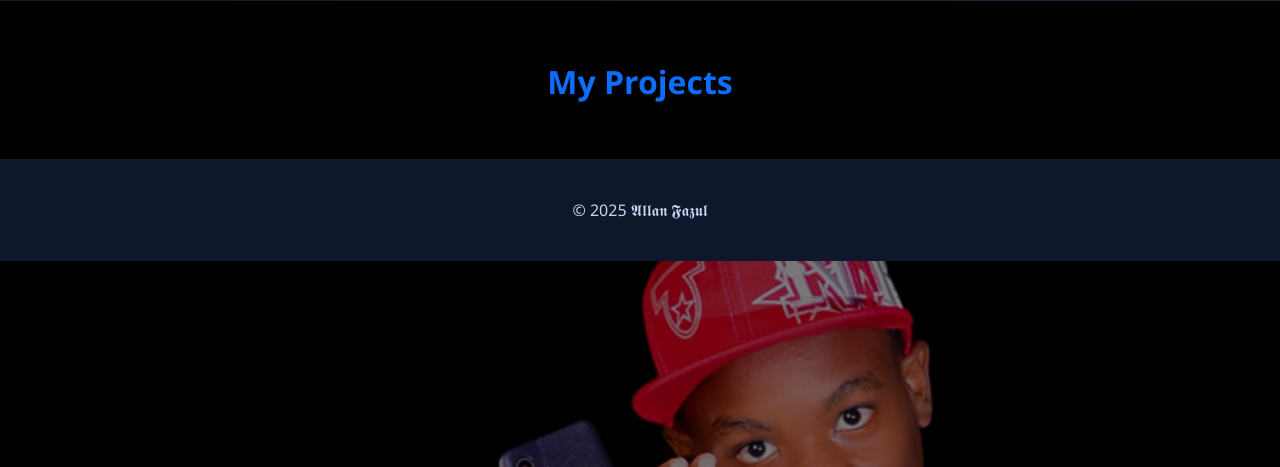
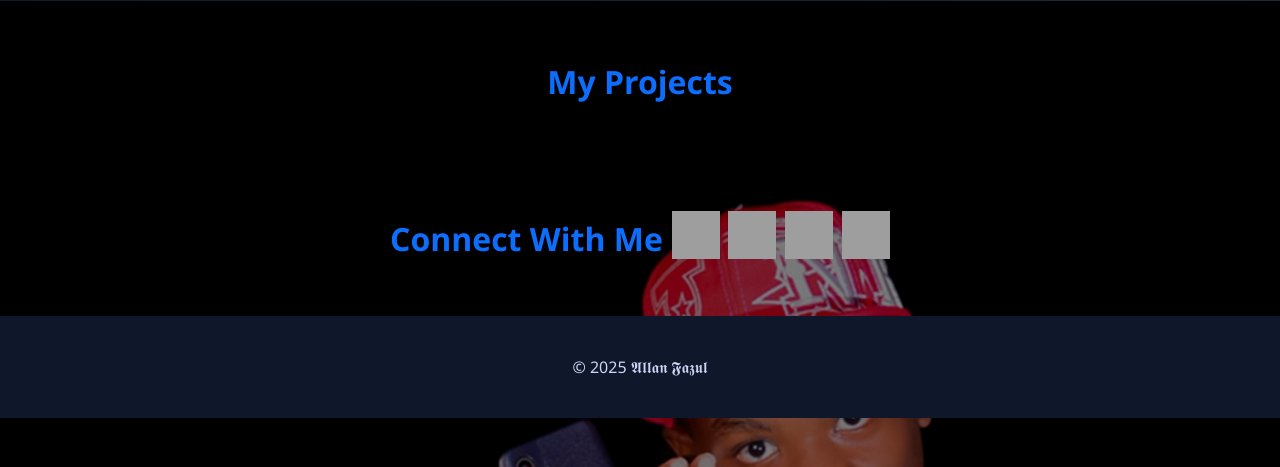
Before and after one commit to Buggy7506/Allan-portfolio, a Django app: page / in a window 1280 px wide. Shown: the part 333-800 px from the top of the page. Run offline with Django 5.2, Linux system fonts and the light colour scheme; data that the repository does not hold is empty; grey boxes are pictures that could not be loaded.

Commit message:
Update index.html

```diff
--- a/portfolio/templates/portfolio/index.html
+++ b/portfolio/templates/portfolio/index.html
@@ -256,6 +256,40 @@ footer, .site-footer {
   width: 0;
   transition: width 2s ease-in-out;
 }
+/* ===============================
+   SOCIAL ICONS (FULL WIDTH DISTRIBUTION)
+================================ */
+#socials {
+  display: flex;
+  justify-content: space-between; /* Spread items from start to end */
+  align-items: center;
+  max-width: 500px; /* Optional: limit total width */
+  margin: 2rem auto; /* Center the row horizontally */
+  padding: 0 1rem;   /* Small padding on sides */
+}
+
+#socials a {
+  display: inline-block;
+  transition: transform 0.3s ease, filter 0.3s ease;
+}
+
+#socials a img {
+  width: 48px;
+  height: 48px;
+}
+
+#socials a:hover {
+  transform: scale(1.2);
+  filter: drop-shadow(0 0 6px #0d6efd);
+}
+
+/* Responsive: stack vertically on small screens */
+@media (max-width: 576px) {
+  #socials {
+    flex-direction: column;
+    gap: 1rem;
+  }
+}
 </style>
 
 <!-- ===============================
```
